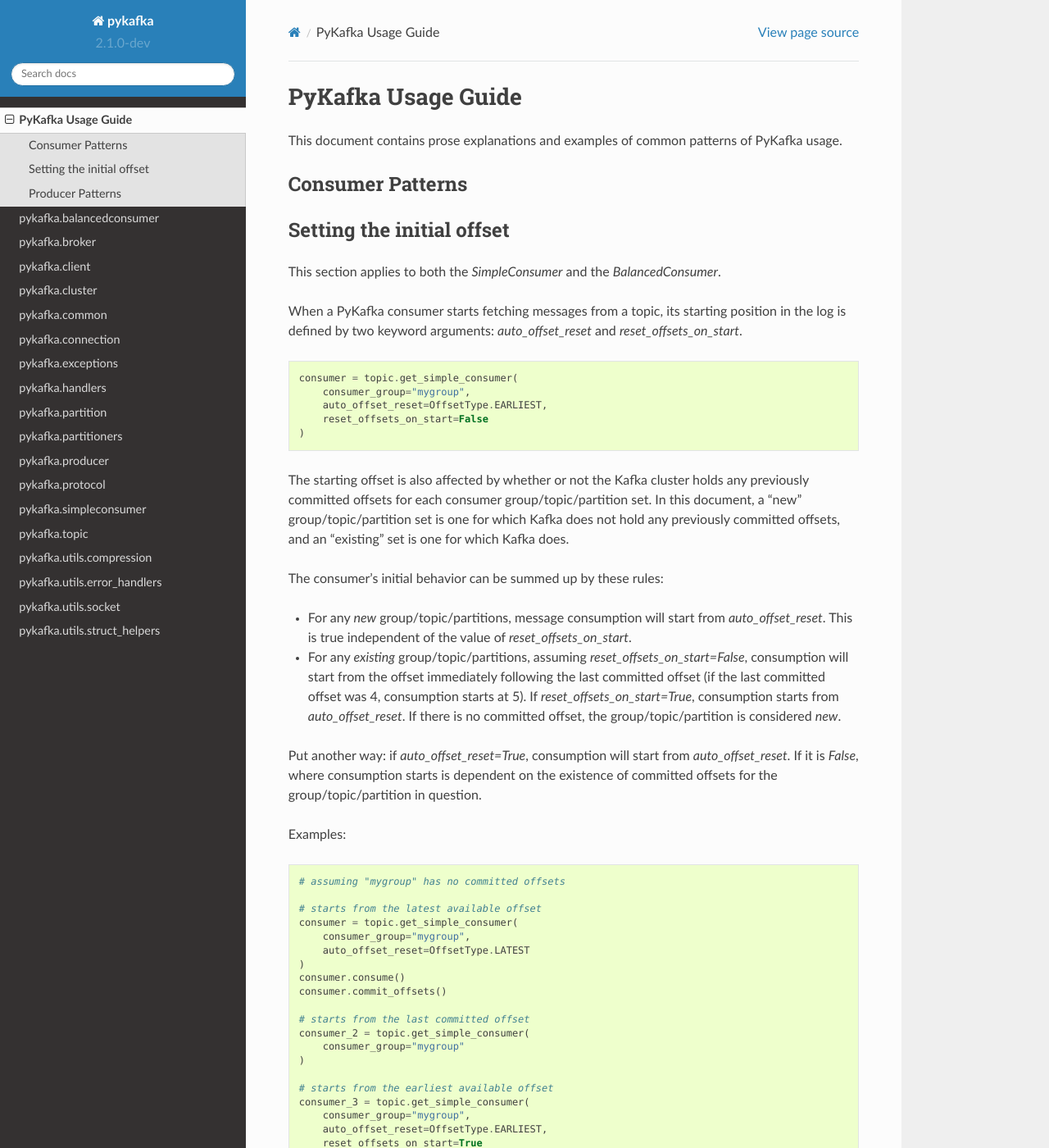
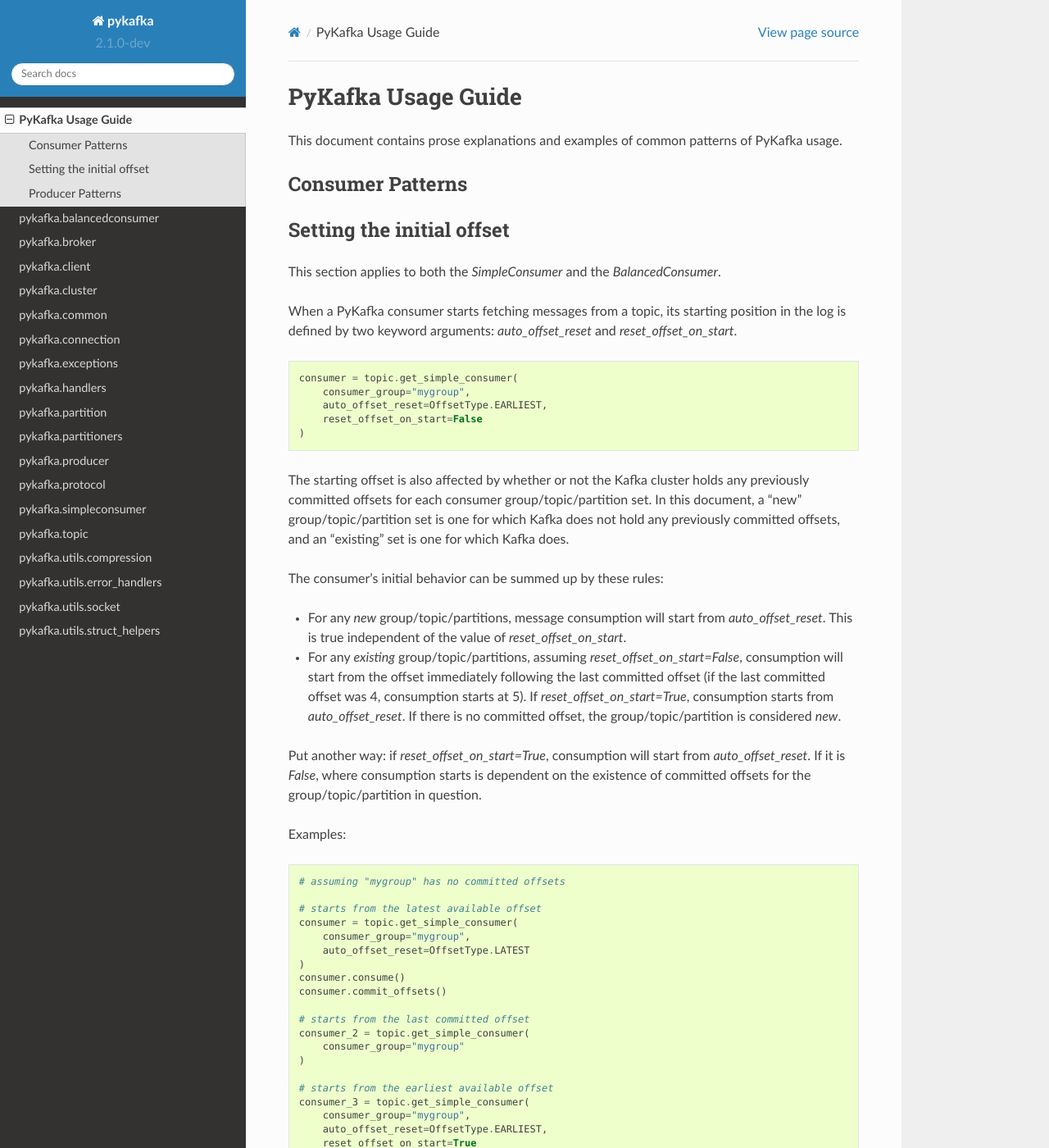
Before and after one commit to Parsely/pykafka, a Sphinx documentation site: the page built from doc/usage.rst, in a window 1280 px wide and 1400 px high. Shown: the whole window at 82% size. Built offline with Sphinx 7.4.7 and the Read the Docs theme 2.0.0, drawn with Linux system fonts in a browser that asks for light colours.

Commit message:
fix typos, add callout in readme

```diff
--- a/README.rst
+++ b/README.rst
@@ -21,7 +21,7 @@
 
     $ pip install pykafka
 
-Full documentation for PyKafka can be found on `readthedocs`_.
+Full documentation and usage examples for PyKafka can be found on `readthedocs`_.
 
 You can install PyKafka for local development and testing with
 
--- a/doc/usage.rst
+++ b/doc/usage.rst
@@ -13,14 +13,14 @@
 This section applies to both the `SimpleConsumer` and the `BalancedConsumer`.
 
 When a PyKafka consumer starts fetching messages from a topic, its starting position in
-the log is defined by two keyword arguments: `auto_offset_reset` and `reset_offsets_on_start`.
+the log is defined by two keyword arguments: `auto_offset_reset` and `reset_offset_on_start`.
 
 .. sourcecode:: python
 
     consumer = topic.get_simple_consumer(
         consumer_group="mygroup",
         auto_offset_reset=OffsetType.EARLIEST,
-        reset_offsets_on_start=False
+        reset_offset_on_start=False
     )
 
 The starting offset is also affected by whether or not the Kafka cluster holds any
@@ -31,15 +31,15 @@
 The consumer's initial behavior can be summed up by these rules:
 
 - For any *new* group/topic/partitions, message consumption will start from
-  `auto_offset_reset`. This is true independent of the value of `reset_offsets_on_start`.
-- For any *existing* group/topic/partitions, assuming `reset_offsets_on_start=False`,
+  `auto_offset_reset`. This is true independent of the value of `reset_offset_on_start`.
+- For any *existing* group/topic/partitions, assuming `reset_offset_on_start=False`,
   consumption will start from the offset
   immediately following the last committed offset (if the last committed offset was
-  4, consumption starts at 5). If `reset_offsets_on_start=True`, consumption starts from
+  4, consumption starts at 5). If `reset_offset_on_start=True`, consumption starts from
   `auto_offset_reset`. If there is no committed offset, the group/topic/partition
   is considered *new*.
 
-Put another way: if `auto_offset_reset=True`, consumption will start from
+Put another way: if `reset_offset_on_start=True`, consumption will start from
 `auto_offset_reset`. If it is `False`, where consumption starts is dependent on the
 existence of committed offsets for the group/topic/partition in question.
 
@@ -66,7 +66,7 @@
     consumer_3 = topic.get_simple_consumer(
         consumer_group="mygroup",
         auto_offset_reset=OffsetType.EARLIEST,
-        reset_offsets_on_start=True
+        reset_offset_on_start=True
     )
 
 This behavior is based on the `auto.offset.reset` section of the `Kafka documentation`_.
```
